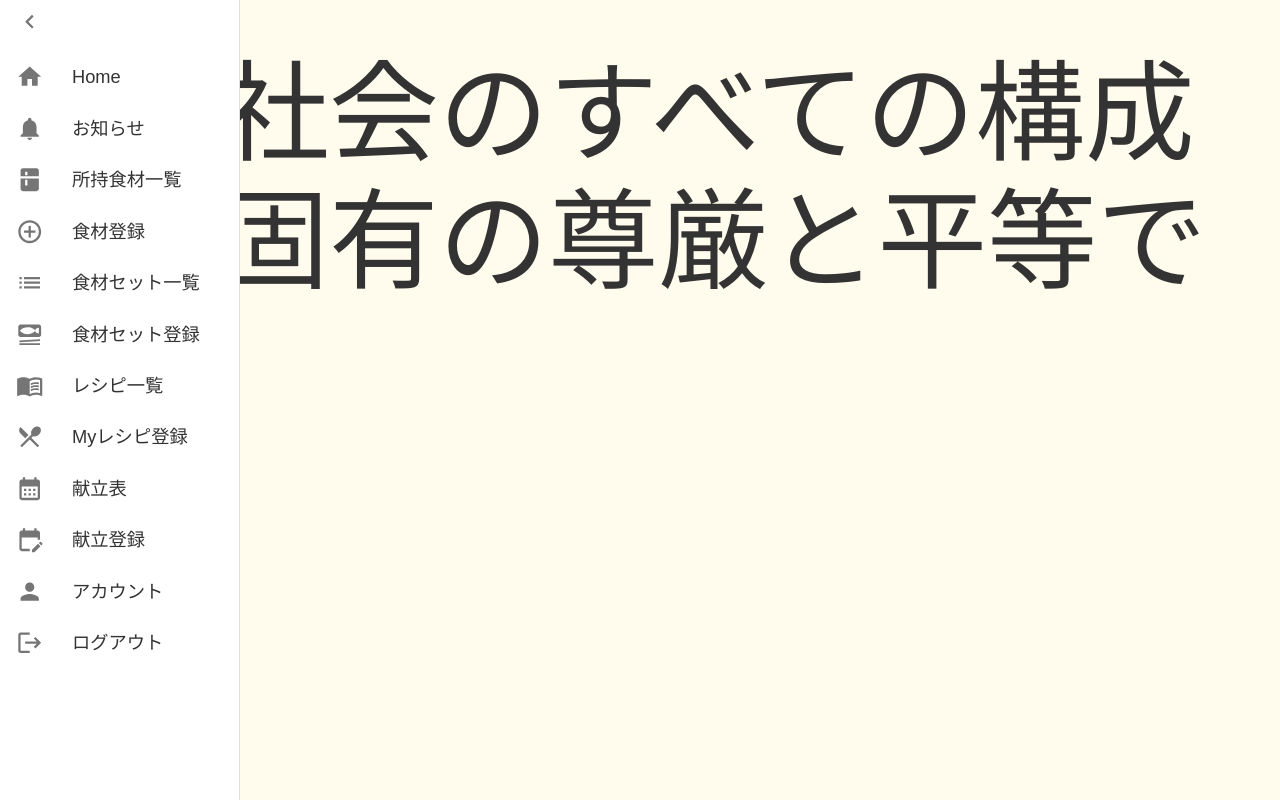
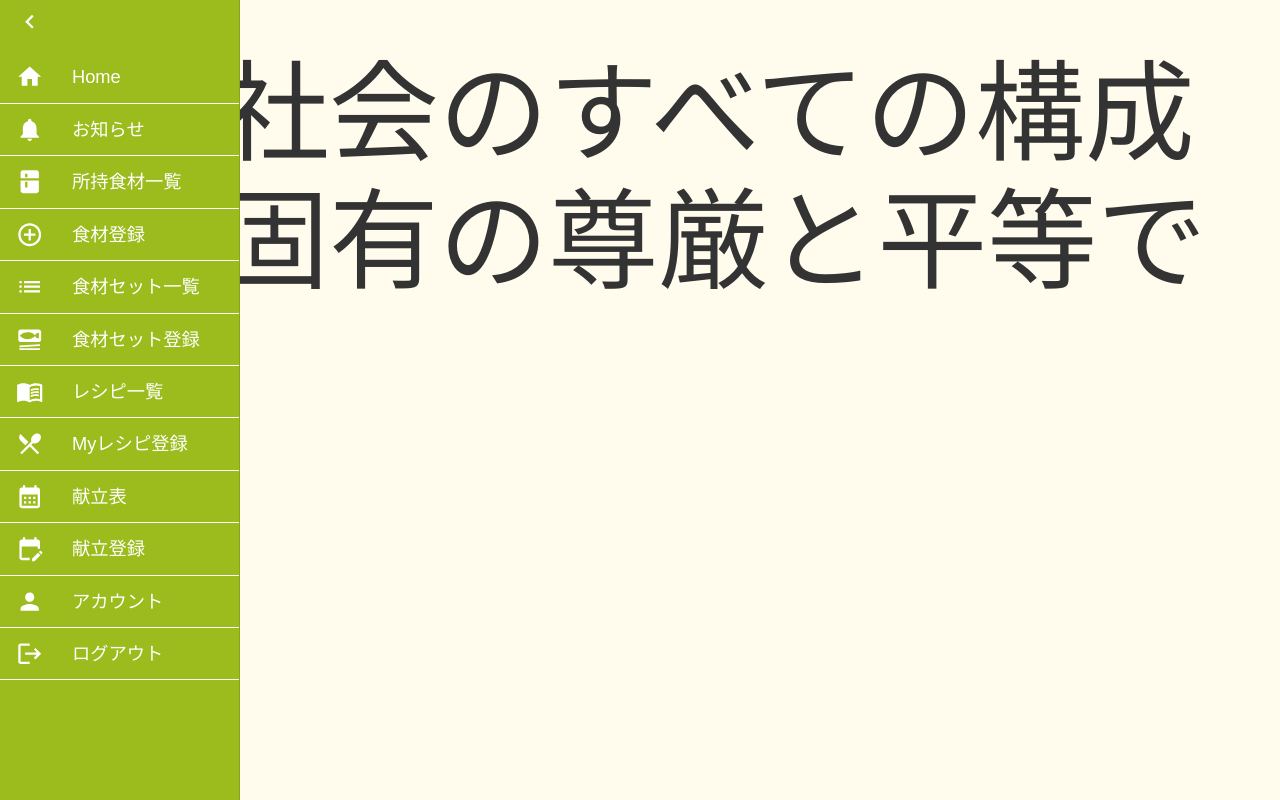
Before and after one commit to masaokaka/my-fridge-frontend, a React (Vite) app in the folder src/: page / in a window 1280 px wide. Built offline with nearby package versions, Linux system fonts and the light colour scheme; a web font is replaced by a local one.

Commit message:
update:#5 リストのカラー指定

```diff
--- a/src/src/components/uiParts/SideMenuLayout/hooks.ts
+++ b/src/src/components/uiParts/SideMenuLayout/hooks.ts
@@ -1,4 +1,5 @@
 import { CSSObject, Theme } from '@mui/material';
+import { MAIN_COLOR } from '../../../style';
 
 /** サイドメニューの横幅 */
 export const DRAWER_WIDTH = 240;
@@ -12,6 +13,7 @@ export const DRAWER_WIDTH = 240;
  */
 export const openedMixin = (theme: Theme): CSSObject => ({
   width: DRAWER_WIDTH,
+  backgroundColor: MAIN_COLOR,
   transition: theme.transitions.create('width', {
     easing: theme.transitions.easing.sharp,
     duration: theme.transitions.duration.enteringScreen,
@@ -27,6 +29,7 @@ export const openedMixin = (theme: Theme): CSSObject => ({
  * @return CSSオブジェクト
  */
 export const closedMixin = (theme: Theme): CSSObject => ({
+  backgroundColor: MAIN_COLOR,
   transition: theme.transitions.create('width', {
     easing: theme.transitions.easing.sharp,
     duration: theme.transitions.duration.leavingScreen,
--- a/src/src/components/uiParts/SideMenuLayout/presenter.tsx
+++ b/src/src/components/uiParts/SideMenuLayout/presenter.tsx
@@ -27,6 +27,7 @@ import {
   ControlPoint,
 } from '@mui/icons-material';
 import { DRAWER_WIDTH, closedMixin, openedMixin } from './hooks';
+import { WHITE_COLOR } from '../../../style';
 
 type MenuType = {
   title: string;
@@ -135,16 +136,28 @@ const SideMenuLayout = () => {
     <Box sx={{ display: 'flex' }}>
       <FridgeDrawer variant="permanent" open={open}>
         <DrawerHeader>
-          <IconButton onClick={() => setOpen((isOpen) => !isOpen)}>
+          <IconButton
+            onClick={() => setOpen((isOpen) => !isOpen)}
+            sx={{ color: WHITE_COLOR }}
+          >
             {open ? <ChevronLeft /> : <ChevronRight />}
           </IconButton>
         </DrawerHeader>
         <List>
           {SIDE_MENU_ITEMS.map((item) => (
             <ListItem key={item.title} disablePadding>
-              <ListItemButton>
-                <ListItemIcon>{item.icon}</ListItemIcon>
-                <ListItemText primary={item.title} />
+              <ListItemButton
+                sx={{
+                  borderBottom: `1px solid ${WHITE_COLOR}`,
+                }}
+              >
+                <ListItemIcon sx={{ color: WHITE_COLOR }}>
+                  {item.icon}
+                </ListItemIcon>
+                <ListItemText
+                  primary={item.title}
+                  sx={{ color: WHITE_COLOR }}
+                />
               </ListItemButton>
             </ListItem>
           ))}
--- a/src/src/style/index.ts
+++ b/src/src/style/index.ts
@@ -4,6 +4,7 @@ export const BASE_COLOR = '#FFFBED';
 export const MAIN_COLOR = '#9CBB1C';
 export const ACCENT_COLOR = '#EF7D3C';
 export const TEXT_COLOR = '#333';
+export const WHITE_COLOR = '#fff';
 
 export const theme = createTheme({
   typography: {
```
